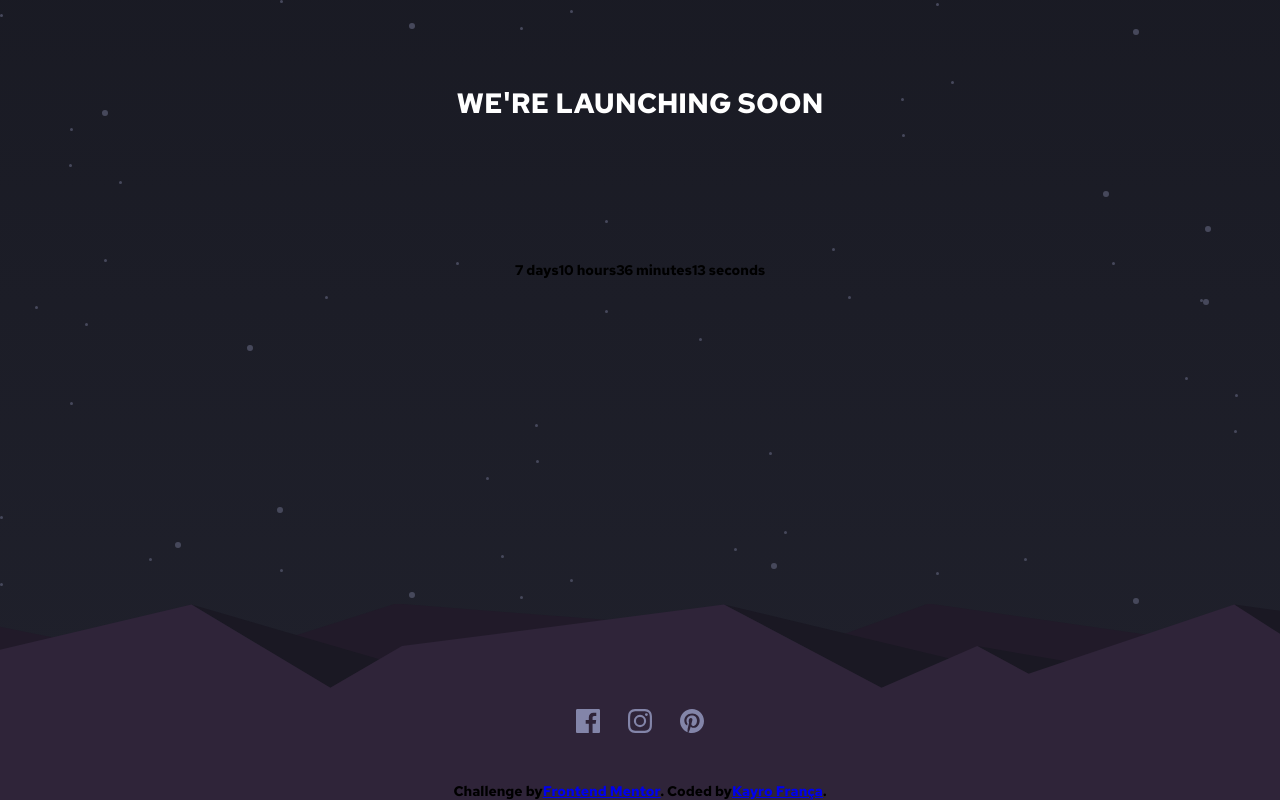
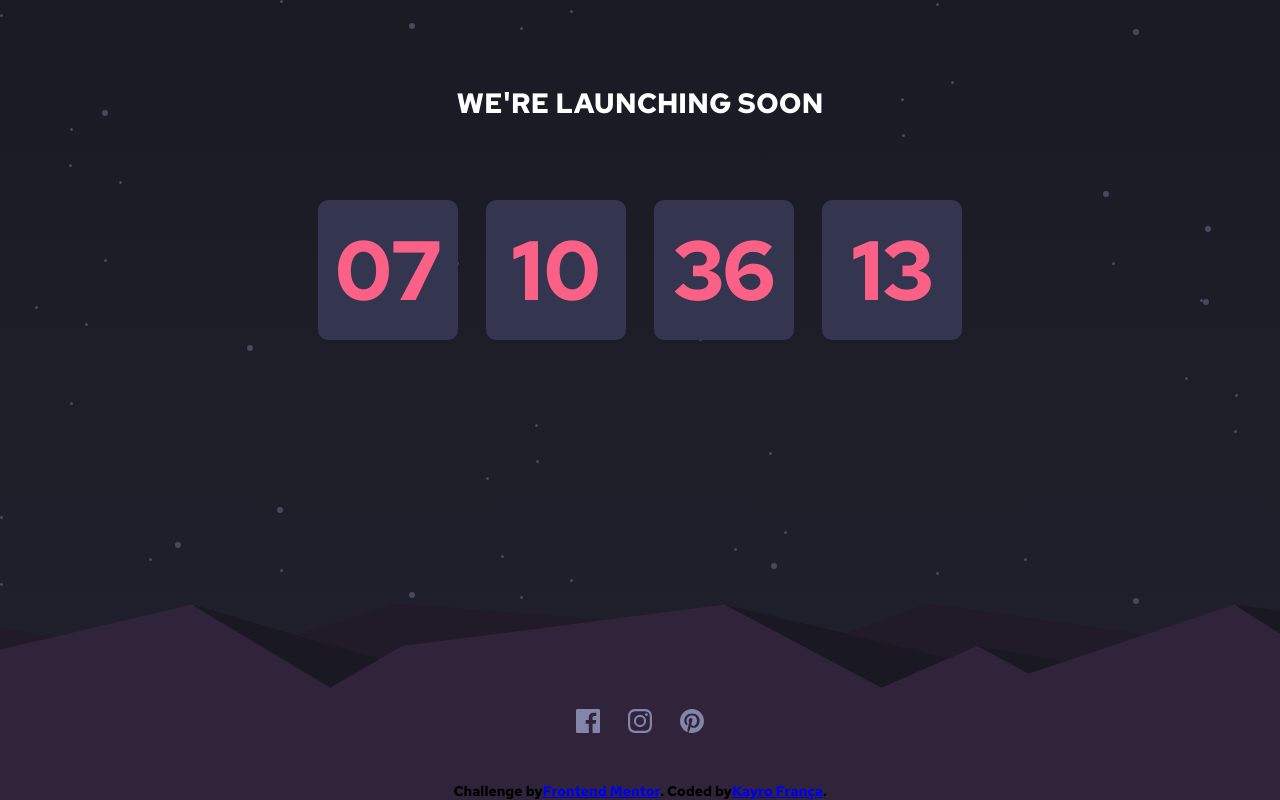
Before and after one commit to Kako-0/countdown-timer, a React (Create React App) app: page / in a window 1280 px wide. Built offline with nearby package versions, Linux system fonts and the light colour scheme.

Commit message:
added initial display countdown timer

```diff
--- a/src/components/countdown.css
+++ b/src/components/countdown.css
@@ -7,3 +7,18 @@
     position: absolute;
     top: 25%;
 }
+
+.square{
+    display: flex;
+    justify-content: center;
+    align-items: center;
+    margin: 1rem;
+    width: 10rem;
+    height: 10rem;
+    background-color: hsl(236, 21%, 26%);
+    border-radius: 10px;
+}
+p{
+    color: #FB6087;
+    font-size: 6rem;
+}
--- a/src/components/countdown.js
+++ b/src/components/countdown.js
@@ -38,10 +38,12 @@ function Countdown() {
     );
   });
 
-
   return (
     <div className="containerCountdown">
-      {timerComponents.length ? timerComponents : <span>Time's up!</span>}
+      <p className="square">{timeLeft.days < 10? "0"+timeLeft.days: timeLeft.days}</p>
+      <p className="square">{timeLeft.hours < 10? "0"+timeLeft.hours: timeLeft.hours}</p>
+      <p className="square">{timeLeft.minutes < 10? "0"+timeLeft.minutes: timeLeft.minutes}</p>
+      <p className="square">{timeLeft.seconds < 10? "0"+timeLeft.seconds: timeLeft.seconds}</p>
     </div>
   );
 }
```
Also changed, not shown: 1 other file (tests, documents, lock files or other folders).
